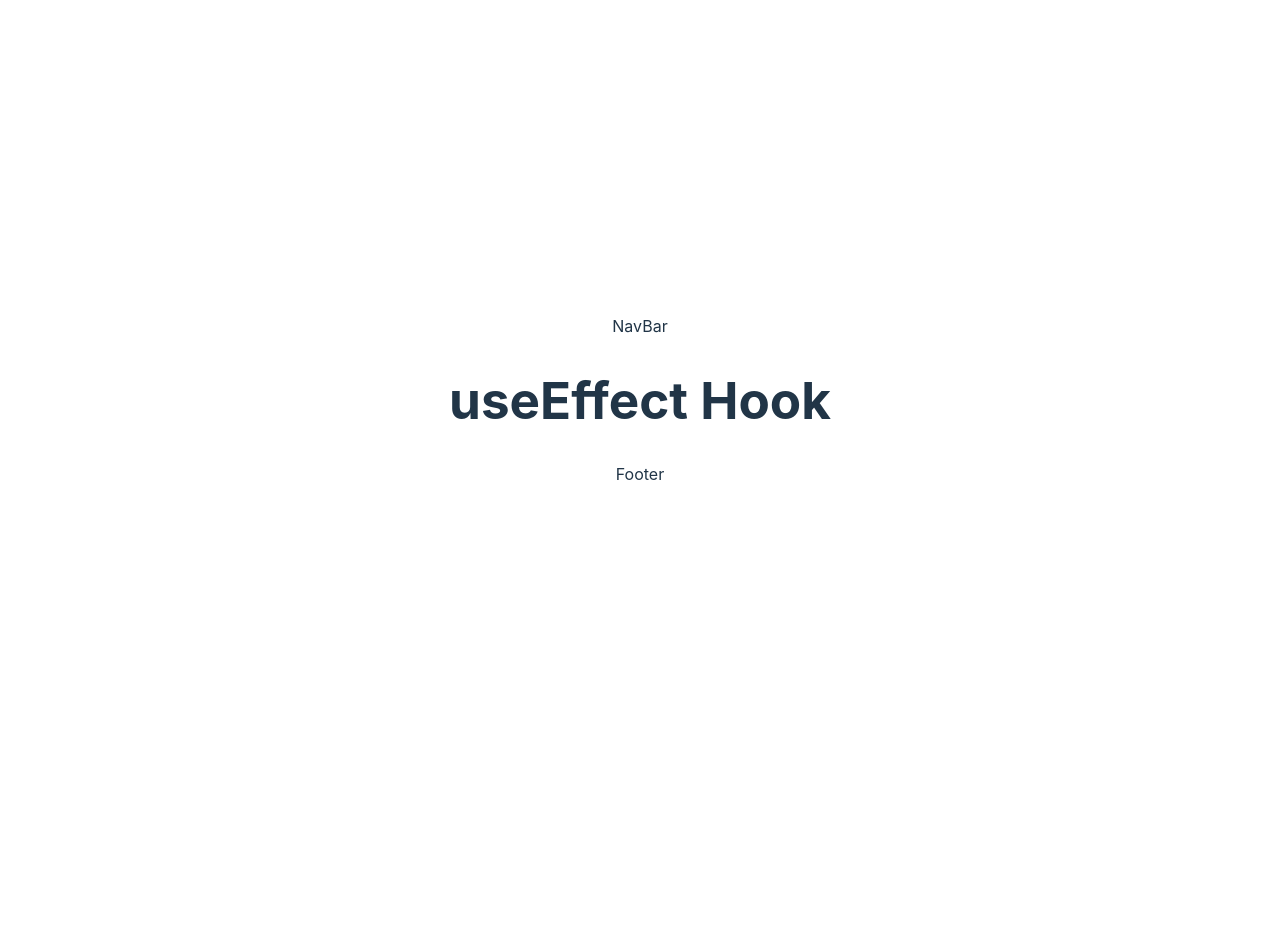
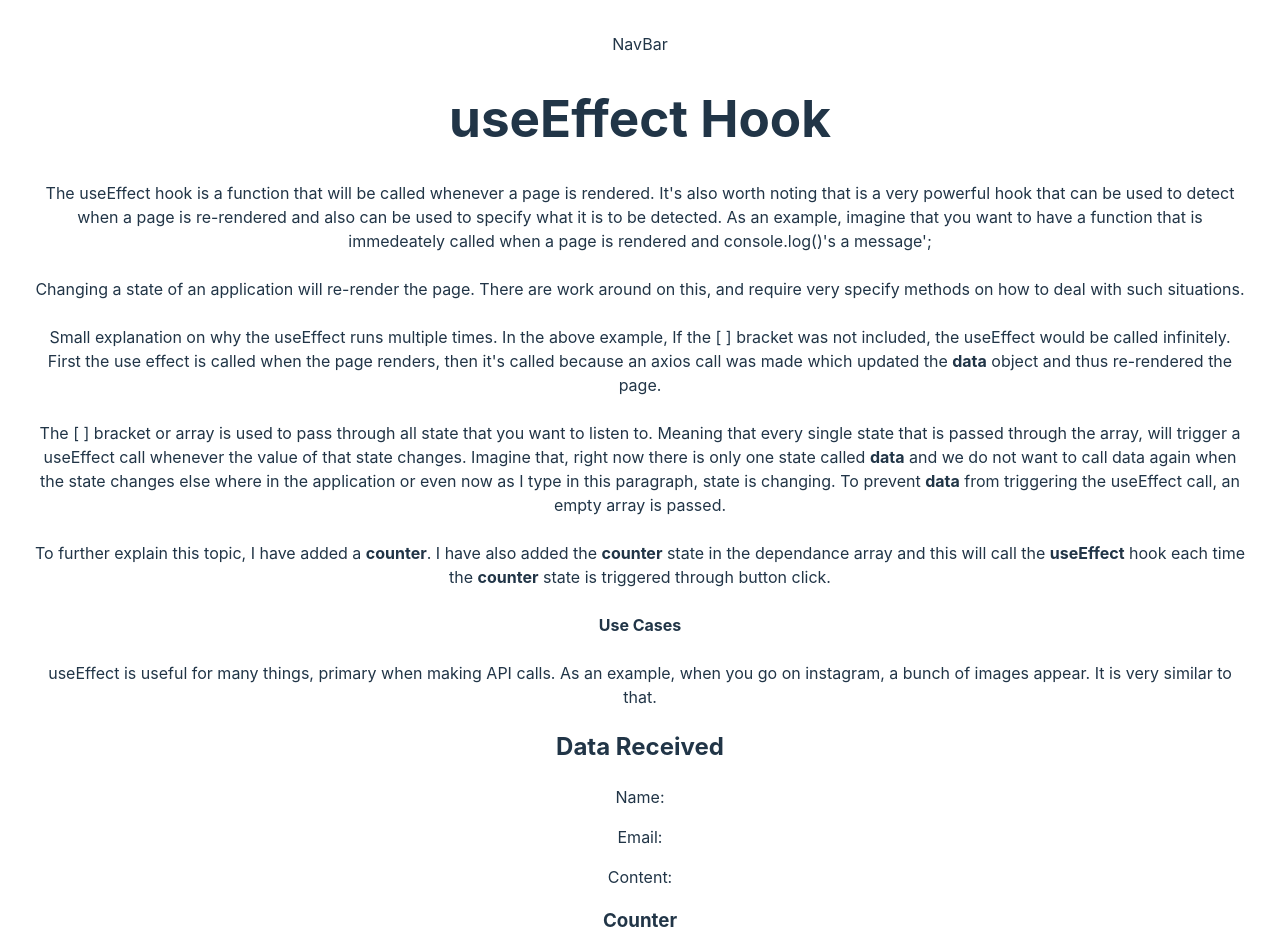
Before and after one commit to Syntax-Read3r/react-hooks-examples, a React (Vite) app in the folder client/: page /useEffect in a window 1280 px wide. Shown: the top 952 px of the page. Before the commit the page ends 800 px from the top, so only its background shows below. Built offline with nearby package versions, Linux system fonts and the light colour scheme; no server answers.

Commit message:
useEffect page completed

```diff
--- a/client/package.json
+++ b/client/package.json
@@ -9,6 +9,7 @@
     "preview": "vite preview"
   },
   "dependencies": {
+    "axios": "^1.3.5",
     "react": "^18.2.0",
     "react-dom": "^18.2.0",
     "react-router-dom": "^6.10.0",
--- a/client/src/pages/UseEffect.jsx
+++ b/client/src/pages/UseEffect.jsx
@@ -1,11 +1,87 @@
-import React from 'react'
+import React, { useEffect, useState } from "react";
+import axios from "axios";
 
 function UseEffect() {
-  return (
-    <div>
-      <h1>useEffect Hook</h1>
-    </div>
-  )
+	const [data, setData] = useState({
+		name: "",
+		email: "",
+		content: "",
+	});
+	const [count, setCount] = useState(0);
+
+	useEffect(() => {
+		axios.get("https://jsonplaceholder.typicode.com/comments").then((res) => {
+			let name = res.data[0].name;
+			let email = res.data[0].email;
+			let content = res.data[0].body;
+
+			setData({ name, email, content });
+
+			console.log("API called");
+		});
+	}, [count]);
+
+  // handles
+  const handleClick = () => {
+    setCount(count + 1)
+  }
+
+	return (
+		<div>
+			<div>
+				<h1>useEffect Hook</h1>
+				<p>
+					The useEffect hook is a function that will be called whenever a page
+					is rendered. It's also worth noting that is a very powerful hook that
+					can be used to detect when a page is re-rendered and also can be used
+					to specify what it is to be detected. As an example, imagine that you
+					want to have a function that is immedeately called when a page is
+					rendered and console.log()'s a message';
+					<br />
+					<br />
+					Changing a state of an application will re-render the page. There are
+					work around on this, and require very specify methods on how to deal
+					with such situations.
+					<br />
+					<br />
+					Small explanation on why the useEffect runs multiple times. In the
+					above example, If the [ ] bracket was not included, the useEffect
+					would be called infinitely. First the use effect is called when the
+					page renders, then it's called because an axios call was made which
+					updated the <strong>data</strong> object and thus re-rendered the
+					page.
+					<br />
+					<br />
+					The [ ] bracket or array is used to pass through all state that you
+					want to listen to. Meaning that every single state that is passed
+					through the array, will trigger a useEffect call whenever the value of
+					that state changes. Imagine that, right now there is only one state
+					called <strong>data</strong> and we do not want to call data again
+					when the state changes else where in the application or even now as I
+					type in this paragraph, state is changing. To prevent{" "}
+					<strong>data</strong> from triggering the useEffect call, an empty
+					array is passed.
+
+          <br /><br />To further explain this topic, I have added a <strong>counter</strong>. I have also added the <strong>counter</strong> state in the dependance array and this will call the <strong>useEffect</strong> hook each time the <strong>counter</strong> state is triggered through button click.
+<br /><br />
+          <strong>Use Cases</strong>
+<br /><br /> useEffect is useful for many things, primary when making API calls. As an example, when you go on instagram, a bunch of images appear. It is very similar to that.
+
+				</p>
+			</div>
+			<div>
+				<h2>Data Received</h2>
+				<p>Name: {data.name}</p>
+				<p>Email: {data.email}</p>
+				<p>Content: {data.content}</p>
+			</div>
+			<div>
+				<h3>Counter</h3>
+				<p>{count}</p>
+				<button onClick={handleClick}>Click Me</button>
+			</div>
+		</div>
+	);
 }
 
-export default UseEffect
+export default UseEffect;
```
Also changed, not shown: 1 other file (tests, documents, lock files or other folders).
